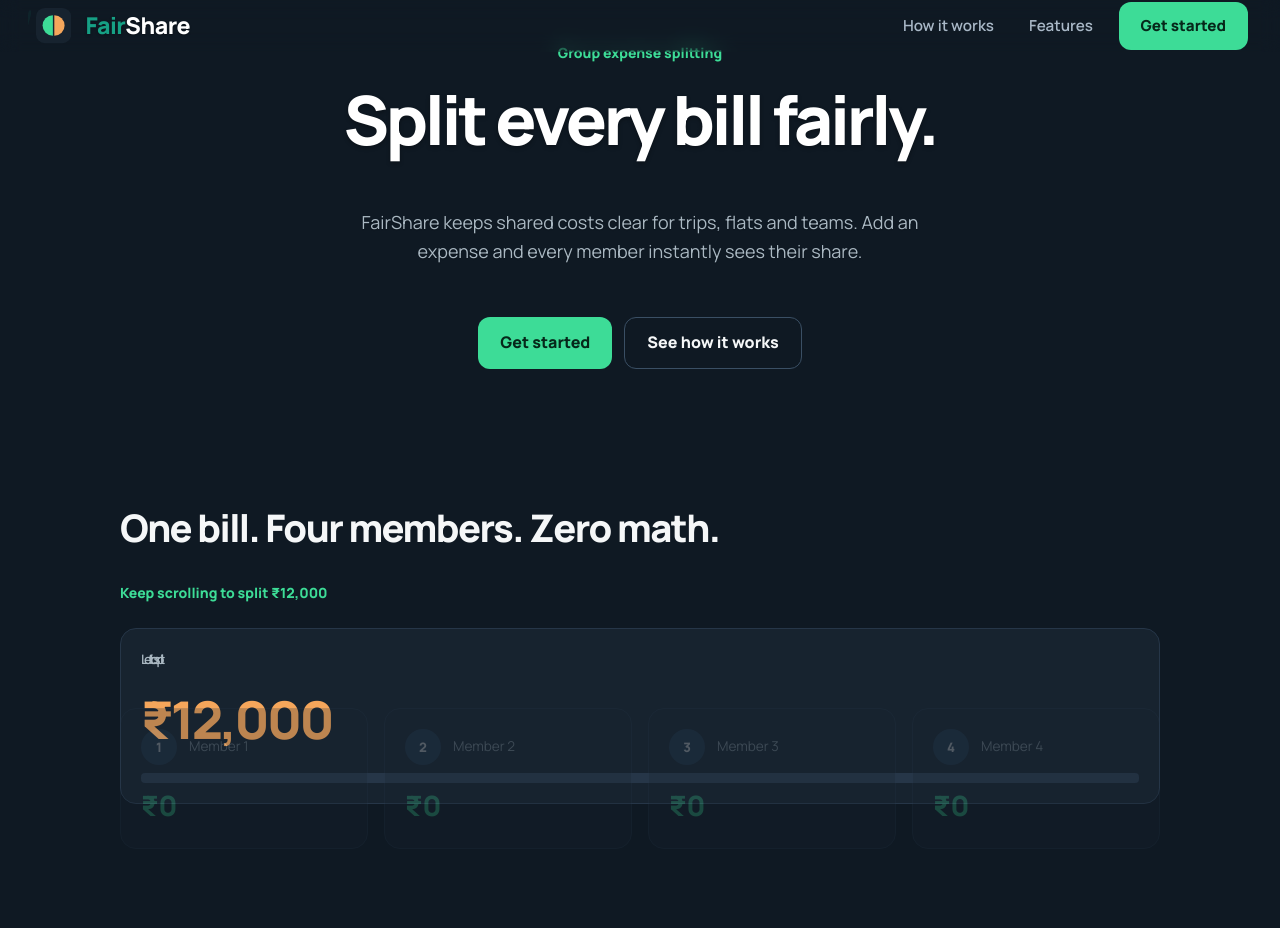
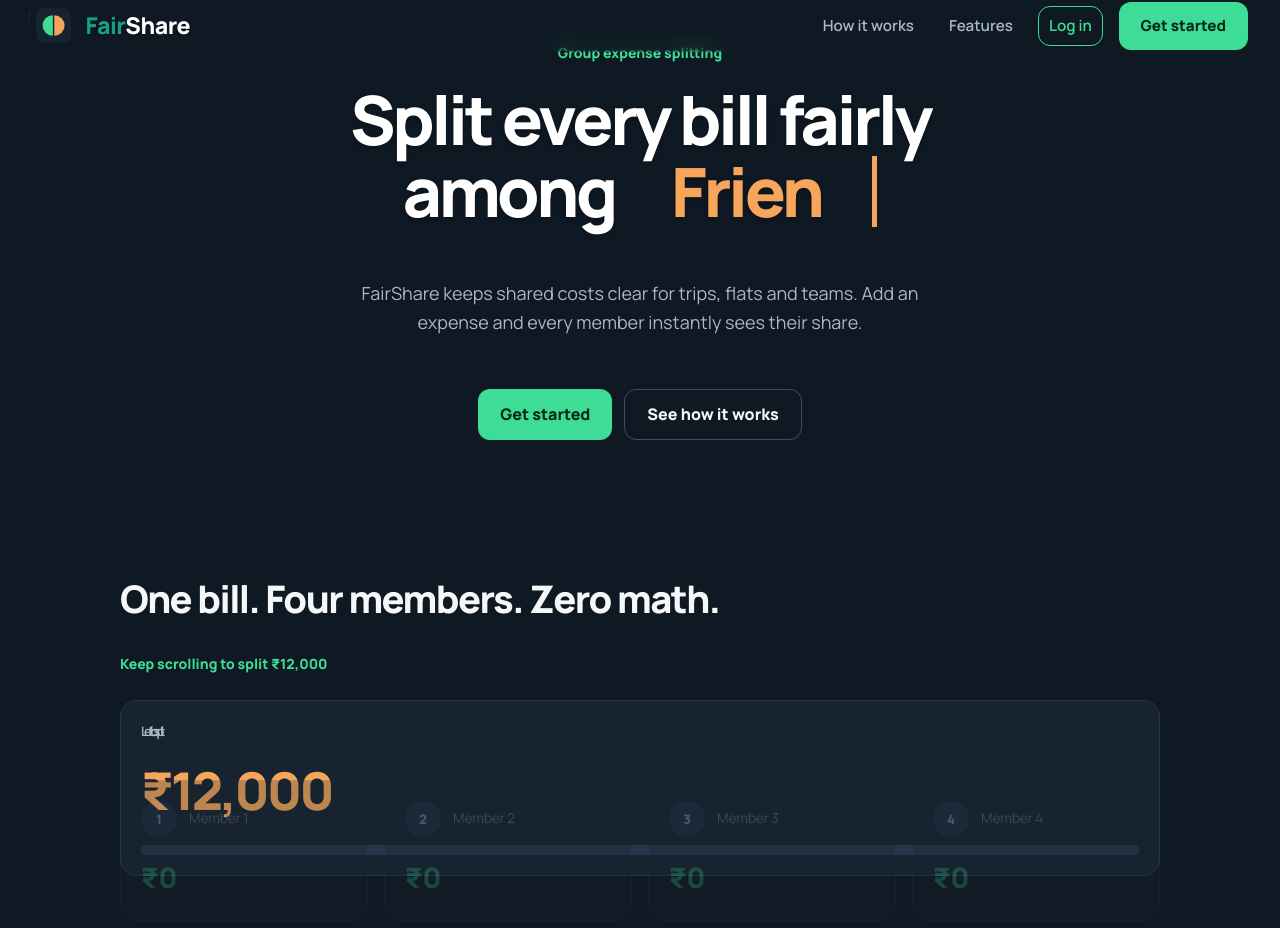
Before and after one commit to XTITAN47/FairShare2, a React (Vite) app in the folder client/: page / in a window 1280 px wide. Shown: the top 928 px of the page. Built offline with nearby package versions, Linux system fonts and the light colour scheme; no server answers.

Commit message:
landing page improvement

```diff
--- a/client/src/components/layout/Landing.css
+++ b/client/src/components/layout/Landing.css
@@ -187,20 +187,17 @@
 .headline-word {
   display: inline-block;
   min-width: 8ch;
-  animation: headlineWordIn 0.65s cubic-bezier(0.22, 1, 0.36, 1) both;
-  will-change: transform, opacity, filter;
+  border-right: 0.08em solid var(--color-amber);
+  padding-right: 0.08em;
+  animation: typewriterCursor 0.8s steps(1) infinite;
 }
 
-@keyframes headlineWordIn {
-  from {
-    opacity: 0;
-    transform: translateY(0.35em);
-    filter: blur(4px);
+@keyframes typewriterCursor {
+  0%, 49% {
+    border-color: var(--color-amber);
   }
-  to {
-    opacity: 1;
-    transform: translateY(0);
-    filter: blur(0);
+  50%, 100% {
+    border-color: transparent;
   }
 }
 
@@ -211,6 +208,10 @@
   .navbar-scrolled .navbar-container {
     animation: none;
     transition: none;
+  }
+
+  .headline-word {
+    border-right-color: transparent;
   }
 }
 
@@ -605,6 +606,12 @@
     letter-spacing: -0.05em;
   }
 
+  .headline-word {
+    display: inline-block;
+    min-width: 5.5ch;
+    color: var(--color-amber);
+  }
+
   .landing-description {
     max-width: 560px;
     color: var(--color-text-muted);
@@ -631,7 +638,7 @@
     color: #06281a;
     font-weight: 800;
     text-decoration: none;
-    transition: background-color 0.45s ease, border-color 0.45s ease, transform 0.45s ease;
+    transition: background-color 0.45s ease, border-color 0.45s ease, color 0.45s ease, box-shadow 0.45s ease, transform 0.45s ease;
   }
 
   .landing-button:hover {
--- a/client/src/components/layout/Landing.jsx
+++ b/client/src/components/layout/Landing.jsx
@@ -3,10 +3,15 @@ import { Link, Navigate } from 'react-router-dom';
 import AuthContext from '../../context/AuthContext';
 import './Landing.css';
 
+const audiences = ['Family', 'Friends', 'Colleagues', 'Groups'];
+
 const Landing = () => {
     const { isAuthenticated } = useContext(AuthContext);
     const storyRef = useRef(null);
     const [storyProgress, setStoryProgress] = useState(0);
+    const [audienceIndex, setAudienceIndex] = useState(0);
+    const [displayedAudience, setDisplayedAudience] = useState(audiences[0]);
+    const [isDeletingAudience, setIsDeletingAudience] = useState(false);
 
     useEffect(() => {
         let frameId = 0;
@@ -35,6 +40,28 @@ const Landing = () => {
         };
     }, []);
 
+    useEffect(() => {
+        const targetAudience = audiences[audienceIndex];
+        const isComplete = displayedAudience === targetAudience;
+        const delay = isDeletingAudience ? 75 : isComplete ? 2200 : 125;
+        const timeoutId = window.setTimeout(() => {
+            if (isDeletingAudience) {
+                if (displayedAudience.length === 0) {
+                    setAudienceIndex((index) => (index + 1) % audiences.length);
+                    setIsDeletingAudience(false);
+                } else {
+                    setDisplayedAudience((audience) => audience.slice(0, -1));
+                }
+            } else if (isComplete) {
+                setIsDeletingAudience(true);
+            } else {
+                setDisplayedAudience(targetAudience.slice(0, displayedAudience.length + 1));
+            }
+        }, delay);
+
+        return () => window.clearTimeout(timeoutId);
+    }, [audienceIndex, displayedAudience, isDeletingAudience]);
+
     // Add landing class to body when component mounts and remove when unmounts
     useEffect(() => {
         document.body.classList.add('has-landing-page');
@@ -60,7 +87,12 @@ const Landing = () => {
         <section className="landing">
             <section className="landing-hero">
                 <p className="landing-eyebrow">Group expense splitting</p>
-                <h1>Split every bill fairly.</h1>
+                <h1>
+                    Split every bill fairly among{' '}
+                    <span className="headline-word" aria-live="polite">
+                        {displayedAudience}
+                    </span>
+                </h1>
                 <p className="landing-description">
                     FairShare keeps shared costs clear for trips, flats and teams. Add an expense and every member instantly sees their share.
                 </p>
--- a/client/src/components/layout/Navbar.jsx
+++ b/client/src/components/layout/Navbar.jsx
@@ -124,13 +124,18 @@ const Navbar = () => {
                 <>
                     <li><a href="#story">How it works</a></li>
                     <li><a href="#features">Features</a></li>
+                    <li>
+                        <Link to="/login" className="login-btn">
+                            Log in
+                        </Link>
+                    </li>
                     <li><Link to="/register" className="signup-btn">Get started</Link></li>
                 </>
             ) : (
                 <>
                     <li>
                         <Link to="/login" className="login-btn">
-                            <i className="fas fa-sign-in-alt"></i> Log in
+                            Log in
                         </Link>
                     </li>
                     <li>
--- a/client/src/index.css
+++ b/client/src/index.css
@@ -632,9 +632,13 @@ button,
   color: white !important;
 }
 
-.navbar-landing .login-btn {
-  color: white;
-  border: 1px solid rgba(44, 62, 80, 0.2);
+.navbar .login-btn {
+  border: 1px solid var(--color-primary);
+  background-color: transparent;
+  color: var(--color-primary) !important;
+  border-radius: 0.75rem;
+  font-weight: 800;
+  transition: background-color 0.45s ease, border-color 0.45s ease, color 0.45s ease, box-shadow 0.45s ease, transform 0.45s ease;
 }
 
 .signup-btn {
@@ -647,6 +651,11 @@ button,
   background-color: rgba(22, 160, 133, 0.2);
   transform: translateY(-2px);
   box-shadow: 0 2px 5px rgba(0, 0, 0, 0.1);
+}
+
+.navbar .login-btn:hover {
+  background-color: rgba(61, 220, 151, 0.12);
+  color: var(--color-primary) !important;
 }
 
 .navbar-landing .signup-btn:hover {
```
